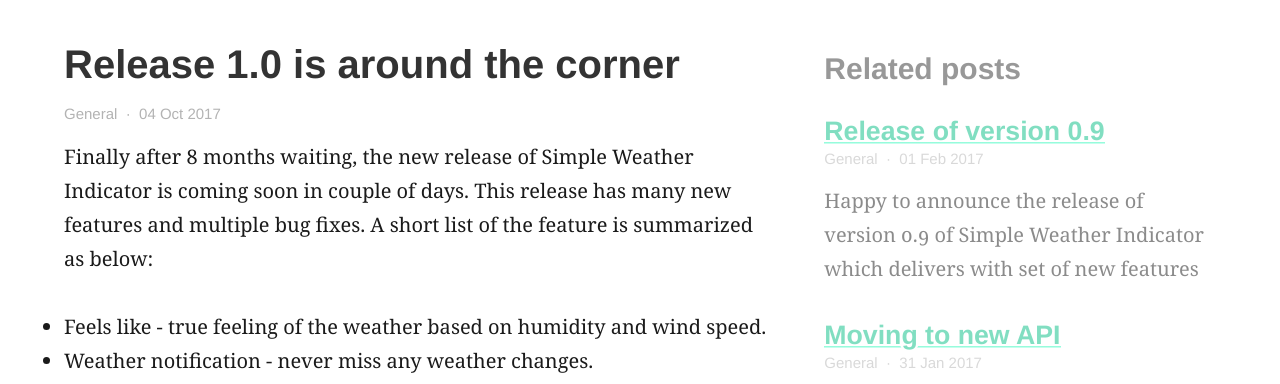
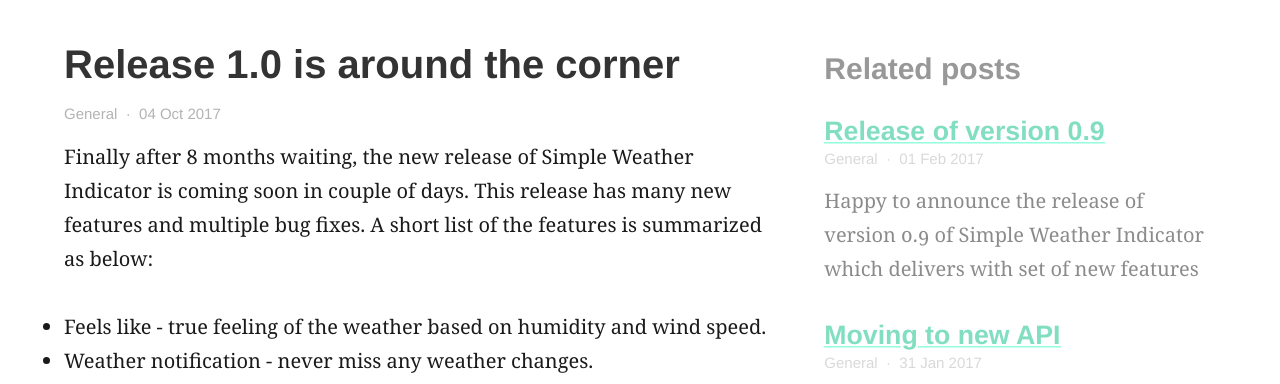
Before and after one commit to kasramp/UbuntuIndicatorWeather, a Jekyll site: the page built from _posts/2017-10-04-prerelease-of-version-1-is-available.md, in a window 1280 px wide. Shown: the part 424-808 px from the top of the page. Built offline with Jekyll 4.4.1, drawn with Linux system fonts in a browser that asks for light colours.

Commit message:
Fix anchor link and a typo

```diff
--- a/_posts/2017-10-04-prerelease-of-version-1-is-available.md
+++ b/_posts/2017-10-04-prerelease-of-version-1-is-available.md
@@ -11,12 +11,12 @@
 ---
 
 Finally after 8 months waiting, the new release of Simple Weather Indicator is coming soon in couple of days.
-This release has many new features and multiple bug fixes. A short list of the feature is summarized as below:
+This release has many new features and multiple bug fixes. A short list of the features is summarized as below:
 - Feels like - true feeling of the weather based on humidity and wind speed.
 - Weather notification - never miss any weather changes.
 - Refresh button - to allow refresh indicator manually.
 - Last update - to show the last time weather data pulled.
 
-If you keen to try the early version of the new release, go to [Installation](/installation) page and follow [the instruction](/installation#debian-based-distributions)
+If you keen to try the early version of the new release, go to [Installation](/installation) page and follow [the instruction](/installation#via-source-code-prerelease)
 
 Version 1.0 of Simple Weather Indicator is the last major release since Conical deprecated Unity desktop environment. However, bug fixes and minor releases will be continued until Ubuntu 16.04 end of life, April 2021.
```
